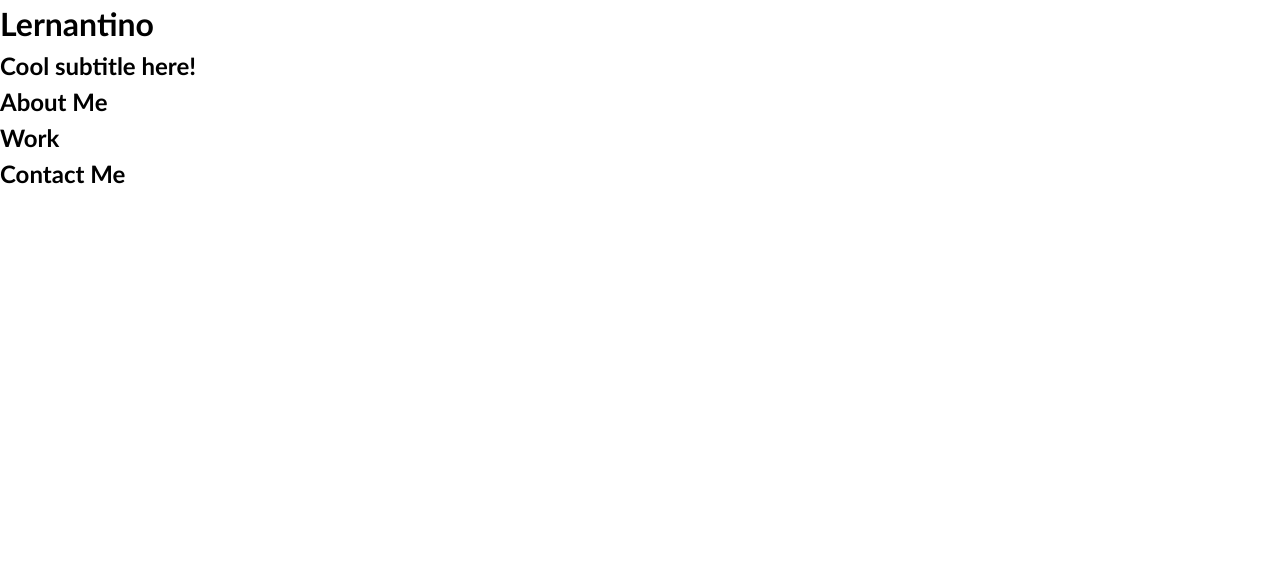
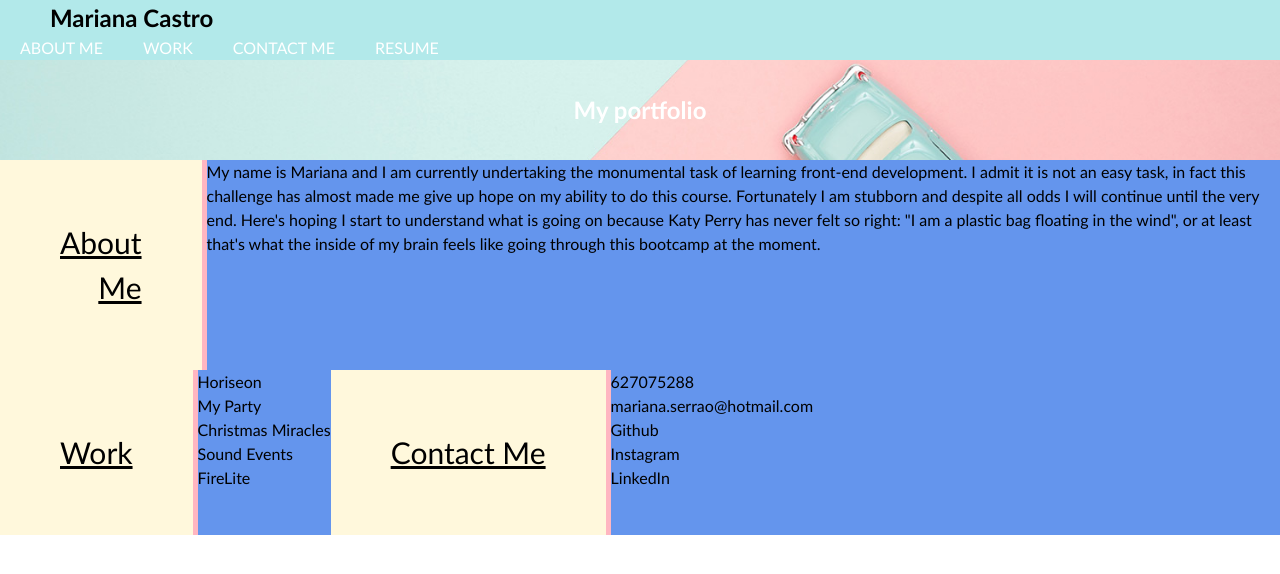
Before and after one commit to marianapcs/personal-portofolio, a plain HTML site: page index.html in a window 1280 px wide. Drawn offline with Linux system fonts and the light colour scheme; files that its build step writes are made by us from their sources.

Commit message:
Restarted project, created a navbar, still not functioning. added sections for aboutme, work and contact

```diff
--- a/index.html
+++ b/index.html
@@ -5,39 +5,73 @@
   <meta charset="UTF-8">
   <meta name="viewport" content="width=device-width, initial-scale=1.0">
   <meta http-equiv="X-UA-Compatible" content="ie=edge">
-  <title>Lernantino // Web Developer</title>
-  <link rel="stylesheet" href="./assets/css/style.css" />
+  <title>Mariana // Web Developer</title>
+  <link rel="stylesheet" href="style.css" />
 </head>
 
 <body>
   <!-- main logo / nav -->
-  <header>
-    <h1>Lernantino</h1>
-    <nav>
+  <nav class="nav">
+    <header>
+      <h1>Mariana Castro</h1>
+    </header>
+      <ul>
+        <li><a href="#aboutme">About Me</a></li>
+       <li><a href="#work">Work</a></li>
+      <li><a href="#contact">Contact Me</a></li>
+        <li><a href="#resume">Resume</a></li>
+      </ul>
+    </div>
     </nav>
-  </header>
 
   <!-- hero banner -->
+    <!-- amended title to My Portofolio -->
   <section class="hero-banner">
-    <div>
-      <h2>Cool subtitle here!</h2>
+    <div class="hero-text">
+      <h2>My portfolio</h2>
     </div>
   </section>
 
-  <main class="page-wrapper">
-    <!-- about me -->
-    <section class="page-section" id="about">
-      <h2>About Me</h2>
-    </section>
+
+<section>
+      <div class="flex-container" id="aboutme">
+        <div img src="/Users/marianaserrao/Bootcamp/personal-portofolio/images/IMG_6897.jpg"  class="float-left">About Me</div>
+       <p>My name is Mariana and I am currently undertaking the monumental task of learning front-end development. I admit it is not an easy task, in fact this challenge has almost made me give up hope on my ability to do this course. Fortunately I am stubborn and despite all odds I will continue until the very end. Here's hoping I start to understand what is going on because Katy Perry has never felt so right: "I am a plastic bag floating in the wind", or at least that's what the inside of my brain feels like going through this bootcamp at the moment.   <p>
+      </div>
+ </section>
 
     <!-- portfolio container -->
-    <section class="page-section" id="work">
-      <h2>Work</h2>
-    </section>
+    <section class="page-container" id="work">
+        <div>Work</div>
+    <section id="portofolioGrid">
+    <div id="Horiseon" class="portofolioGridArea"></div>
+      <div class="heading">Horiseon</div>
+      </div>
+    <div id="MyParty" class="portofolioGridArea"></div>
+      <div class="heading">My Party</div>
+        </div>
+    <div id="ChristmasMiracles" class="portofolioGridArea"></div>
+       <div class="heading">Christmas Miracles</div>
+         </div>
+    <div id="SoundEvents" class="portofolioGridArea"></div>
+       <div class="heading">Sound Events</div>
+          </div>
+    <div id="FireLite" class="portofolioGridArea"></div>
+      <div class="heading">FireLite</div>
+          </div>
+        </section>
 
     <!-- contact -->
-    <section class="page-section contact" id="contact">
-      <h2>Contact Me</h2>
+    <section class="contact-container" id="contact">
+     <div>Contact Me</div>
+     <section id="navigation">
+      <div>
+        <p>627075288</p>
+        <p>mariana.serrao@hotmail.com</p>
+        <p>Github</p>
+        <p>Instagram</p>
+        <p>LinkedIn</p>
+      </div>
     </section>
   </main>
 </body>
--- a/style.css
+++ b/style.css
@@ -17,7 +17,112 @@ h5,
 h6 {
   margin: 0;
 }
-
+ /*text styling*/
 p {
   margin: 0;
 }
+
+ /*navigation styling*/
+
+.name {
+  background-color: #ffb6c1;
+  width: 200px;
+}
+
+.nav {
+  background-color: rgb(178, 233, 234);
+  height: 60px;
+  flex-direction: row;
+  justify-content: flex-end;
+  align-content: space-between;
+}
+
+nav ul {
+  list-style: none;
+  display: flex;
+  align-content: space-between;
+  margin: 0;
+  padding: 0;
+}
+
+.nav ul li a {
+  color: #fff;
+  padding: 20px;
+  text-decoration: none;
+  text-transform: uppercase;
+  align-items: baseline;
+}
+
+.nav h1 {
+  text-align: left;
+  padding-left: 50px;
+
+}
+
+.nav  ul li a:hover{
+  color: 	#ffb6c1;
+}
+
+.hero-banner {
+  height: 100px;
+  background-image: url(images/02-portfolio-3.jpg);
+  background-position: center;
+  background-repeat: no-repeat;
+  background-size: cover;
+  position: relative;
+}
+
+
+.hero-text{
+  text-align: right;
+  position: absolute;
+  top: 50%;
+  left: 50%;
+  transform: translate(-50%, -50%);
+  color: white;
+}
+
+
+.flex-container,
+.page-container,
+.contact-container {
+  display: flex;
+  background-color: #6495ed;
+}
+
+.flex-container >div,
+.page-container >div,
+.contact-container >div {
+  background-color: #fff8dc;
+  margin: 0px;
+  padding: 60px;
+  font-size: 30px;
+  Border-right-style: solid;
+  border-color: #ffb6c1;
+  border-width: 5px;
+  text-decoration: underline;
+  text-align: right;
+
+}
+
+.aboutme,
+.worktitle,
+.contact {
+  margin-left: 32px;
+  color: aliceblue;
+}
+
+.aboutme h3,
+.worktitle h3,
+.contact h3 {
+  text-align: center;
+}
+
+.flex-container img {
+  max-height: 100px;
+}
+
+.float-left {
+  float: left;
+  margin-right: 20px;
+}
```
Also changed, not shown: images/02-portfolio-1.jpg (added), images/02-portfolio-2.jpg (added), images/02-portfolio-3.jpg (added), images/02-portfolio-4.jpg (added), images/02-run-buddy.jpg (added), images/balls-798372_1280.jpg (added), 3 other files.
